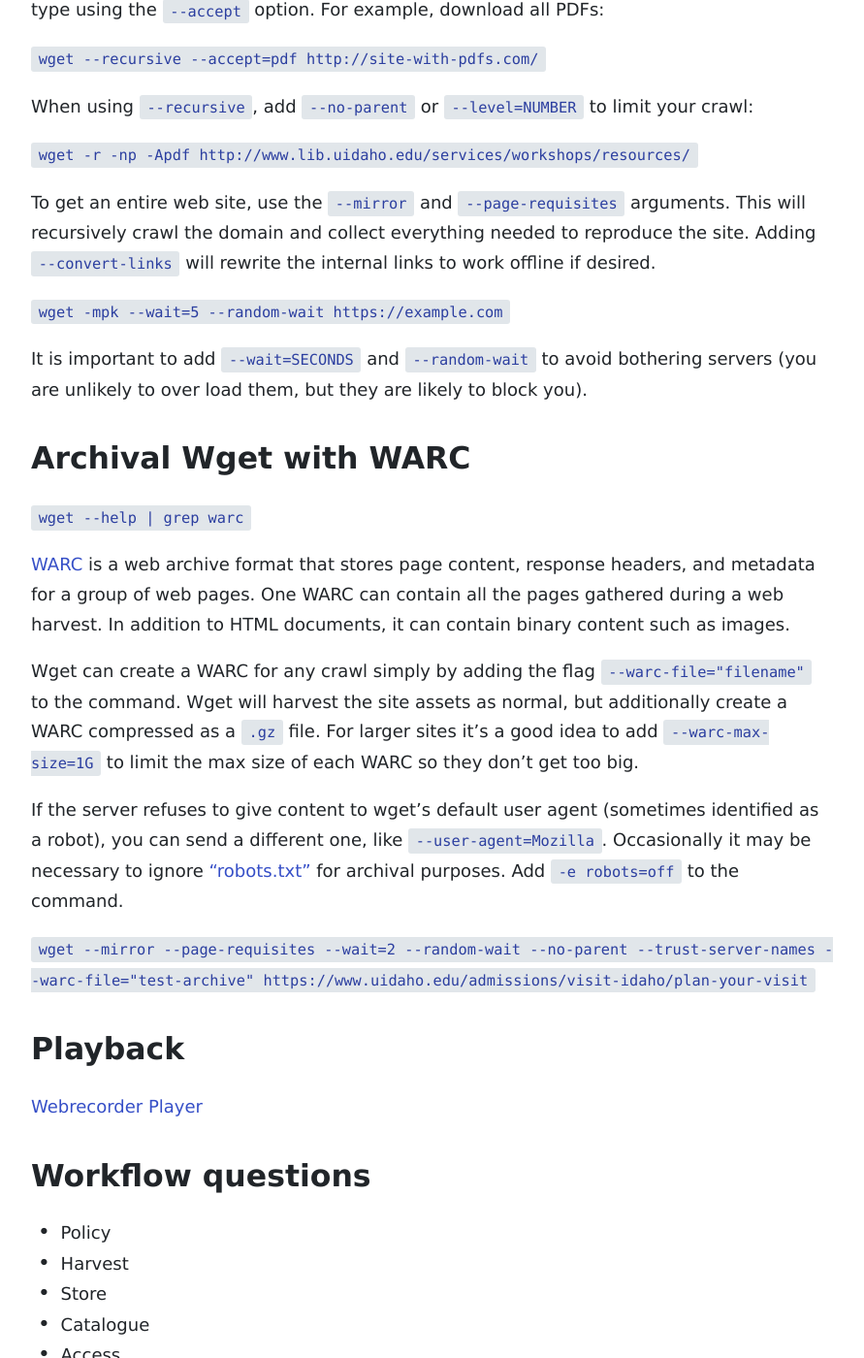
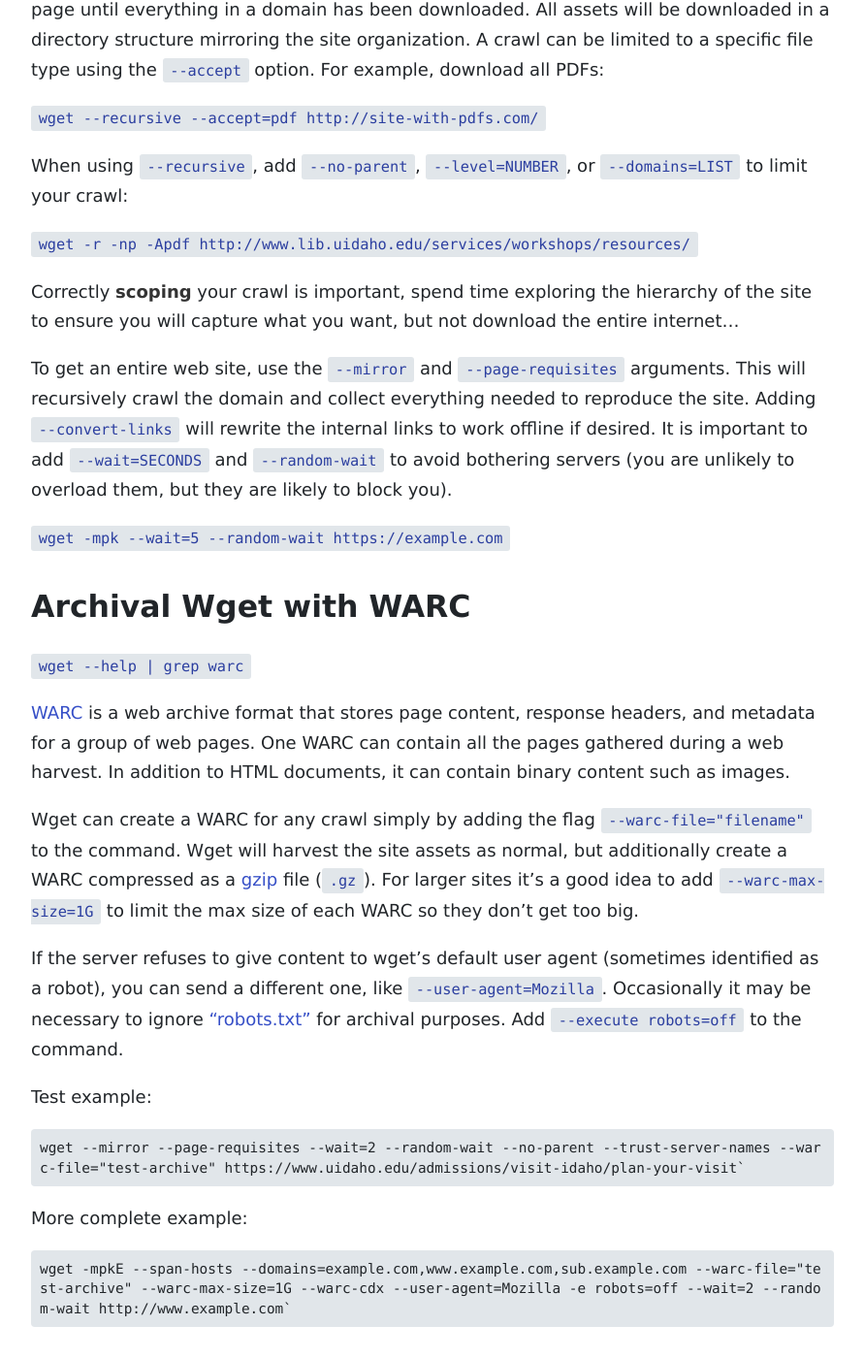
Before and after one commit to evanwill/_drafts, a Jekyll site: the page built from _notes/wget-archives.md, in a window 1280 px wide and 1400 px high, scrolled down 2634 px. Shown: the whole window at 97% size, without its empty margins (194-1085 px from the left). Built offline with Jekyll 4.4.1, drawn with Linux system fonts in a browser that asks for light colours; some of the changed text lies outside the part shown.

Commit message:
update wget archive

````diff
--- a/_notes/wget-archives.md
+++ b/_notes/wget-archives.md
@@ -34,7 +34,7 @@ For example, some information is not fetched until a button click, links are wri
 
 In a web archive features such as search bar, streaming media, widget embeds, and complex JS won't work (or will introduce context anomalies). ([example](https://web.archive.org/web/20150628225214/http://www.lib.uidaho.edu/))
 
-[Webrecorder](https://webrecorder.io/) is a tool used to capture features that require user interaction, but this requires actually surfing everything you want to harvest.
+[Webrecorder](https://webrecorder.io/) is a tool used to capture features that require user interaction, but this requires actually surfing everything you want to harvest. (example use case, [Transparent Idaho](http://transparent.idaho.gov/Pages/transhome.aspx))
 
 ## Dynamic requests issues
 
@@ -45,13 +45,13 @@ Look at <https://www.uidaho.edu/> , notice that the hyperlinks on page look like
 Rather than a static HTML document, the links are a dynamic request to "active server page extended" script, which creates the page <https://www.uidaho.edu/academics> (which is not academics.html or academics/index.html).
 
 This causes problems for a web archive, since we harvest the resulting static HTML, not the aspx script.
-The file https://www.uidaho.edu/academics.aspx will not be in the web archive, but the document is captured as https://www.uidaho.edu/academics . ([example](https://web.archive.org/web/20160302145114/http://www.uidaho.edu/))
+The file "www.uidaho.edu/academics.aspx" will not be in the web archive, but the document is captured as "www.uidaho.edu/academics". ([example](https://web.archive.org/web/20160302145114/http://www.uidaho.edu/))
 
 ## Wget Prep
 
 [Wget](https://www.gnu.org/software/wget/) is a handy [Free](https://www.gnu.org/philosophy/free-sw.en.html) command line tool to robustly retrieve documents from the web.
 It is a standard utility on Linux.
-On Windows, I suggest setting up a Bash terminal with Wget, for example Cmdr as outlined in [Using Cmdr](https://evanwill.github.io/_drafts/notes/cmdr.html).
+On Windows, I suggest setting up a Bash terminal with Wget, for example Cmdr as outlined in [Using Cmdr](https://evanwill.github.io/_drafts/notes/cmdr.html) (this is handy because it is a portable application, just unzip and use).
 
 See: [Intro to the Command Line](https://evanwill.github.io/_drafts/notes/commandline.html)
 
@@ -79,17 +79,18 @@ A crawl can be limited to a specific file type using the `--accept` option. For
 
 `wget --recursive --accept=pdf http://site-with-pdfs.com/`
 
-When using `--recursive`, add `--no-parent` or `--level=NUMBER` to limit your crawl:
+When using `--recursive`, add `--no-parent`, `--level=NUMBER`, or `--domains=LIST` to limit your crawl:
 
 `wget -r -np -Apdf http://www.lib.uidaho.edu/services/workshops/resources/`
+
+Correctly **scoping** your crawl is important, spend time exploring the hierarchy of the site to ensure you will capture what you want, but not download the entire internet...
 
 To get an entire web site, use the `--mirror` and `--page-requisites` arguments.
 This will recursively crawl the domain and collect everything needed to reproduce the site.
 Adding `--convert-links` will rewrite the internal links to work offline if desired.
+It is important to add `--wait=SECONDS` and `--random-wait` to avoid bothering servers (you are unlikely to overload them, but they are likely to block you).
 
 `wget -mpk --wait=5 --random-wait https://example.com`
-
-It is important to add `--wait=SECONDS` and `--random-wait` to avoid bothering servers (you are unlikely to over load them, but they are likely to block you).
 
 ## Archival Wget with WARC
 
@@ -100,18 +101,28 @@ One WARC can contain all the pages gathered during a web harvest.
 In addition to HTML documents, it can contain binary content such as images.
 
 Wget can create a WARC for any crawl simply by adding the flag `--warc-file="filename"` to the command.
-Wget will harvest the site assets as normal, but additionally create a WARC compressed as a `.gz` file.
+Wget will harvest the site assets as normal, but additionally create a WARC compressed as a [gzip](https://en.wikipedia.org/wiki/Gzip) file (`.gz`).
 For larger sites it’s a good idea to add `--warc-max-size=1G` to limit the max size of each WARC so they don’t get too big.
 
 If the server refuses to give content to wget’s default user agent (sometimes identified as a robot), you can send a different one, like `--user-agent=Mozilla`.
 Occasionally it may be necessary to ignore ["robots.txt"](https://en.wikipedia.org/wiki/Robots_exclusion_standard) for archival purposes.
-Add `-e robots=off` to the command.
+Add `--execute robots=off` to the command.
 
-`wget --mirror --page-requisites --wait=2 --random-wait --no-parent --trust-server-names --warc-file="test-archive" https://www.uidaho.edu/admissions/visit-idaho/plan-your-visit`
+Test example:
+
+```
+wget --mirror --page-requisites --wait=2 --random-wait --no-parent --trust-server-names --warc-file="test-archive" https://www.uidaho.edu/admissions/visit-idaho/plan-your-visit`
+```
+
+More complete example:
+
+```
+wget -mpkE --span-hosts --domains=example.com,www.example.com,sub.example.com --warc-file="test-archive" --warc-max-size=1G --warc-cdx --user-agent=Mozilla -e robots=off --wait=2 --random-wait http://www.example.com`
+```
 
 ## Playback
 
-[Webrecorder Player](https://github.com/webrecorder/webrecorderplayer-electron)
+See [Webrecorder Player](https://github.com/webrecorder/webrecorderplayer-electron) (actively developed desktop app created by [Webrecorder](https://webrecorder.io/) / [Rhizome](https://rhizome.org/))
 
 ## Workflow questions
 
@@ -140,7 +152,7 @@ Collection Development Policy examples:
 Tools:
 - [Web Curator Tool](https://github.com/DIA-NZ/webcurator)
 - [NetarchiveSuite](https://github.com/netarchivesuite/netarchivesuite) ([vagrant](https://sbforge.org/display/NASDOC/Quickstart+with+Vagrant), package to manage harvesting developed by The Royal Danish Library)
-- [WAIL](https://github.com/machawk1/wail), [repo](http://machawk1.github.io/wail/) (GUI interface to work with Heritrix and OpenWayback, buggy in my experience)
+- [WAIL](https://github.com/machawk1/wail) (GUI interface to work with Heritrix and OpenWayback, buggy in my experience, [repo](http://machawk1.github.io/wail/))
 - [WARCreate](http://warcreate.com/) (Chrome plugin for one off WARC creation)
 - [Wpull](https://github.com/chfoo/wpull) and [grab-site](https://github.com/ludios/grab-site) (archival focused Wget alternative in development)
 
````
Also changed, not shown: other parts of _notes/wget-archives.md (+2 -1 lines).
